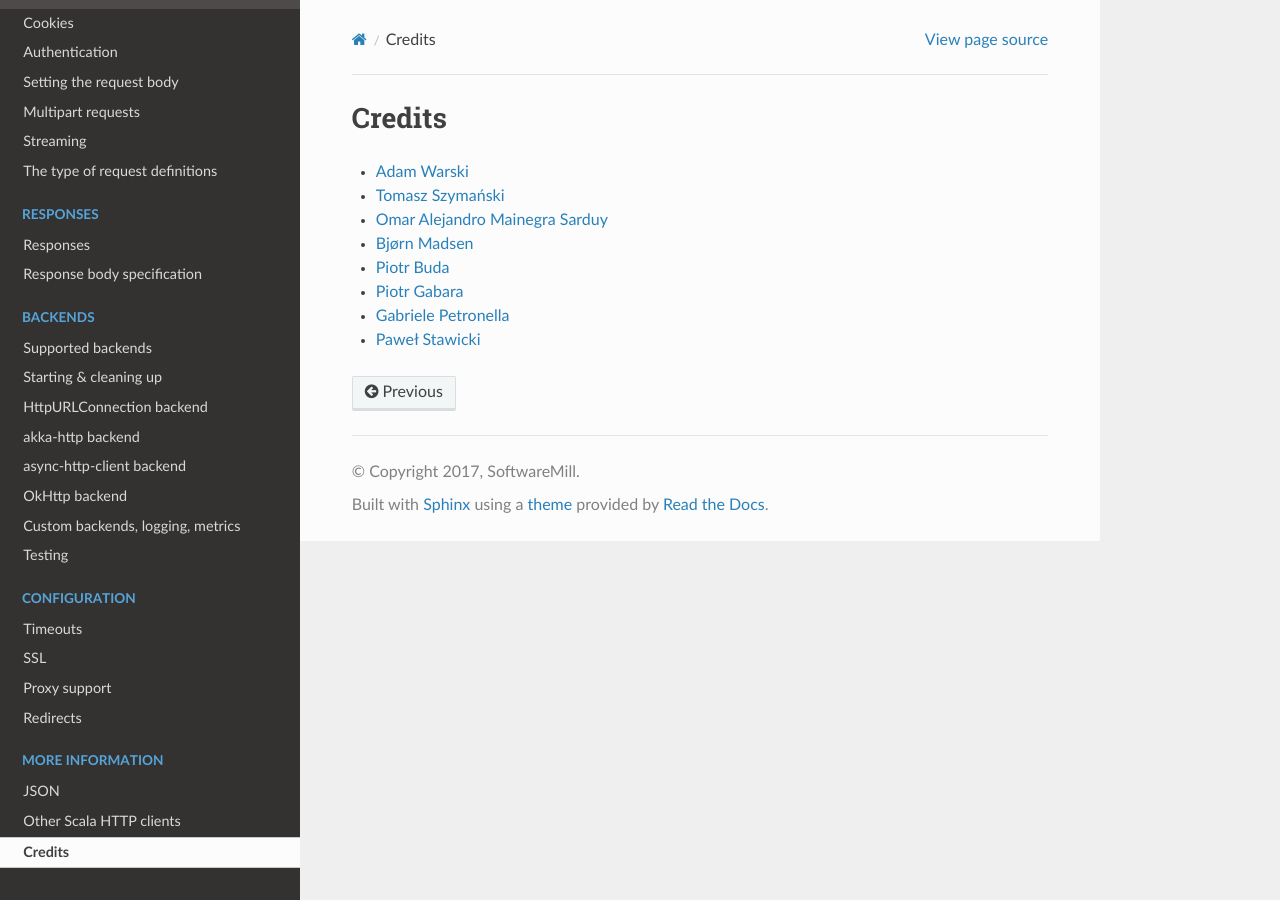
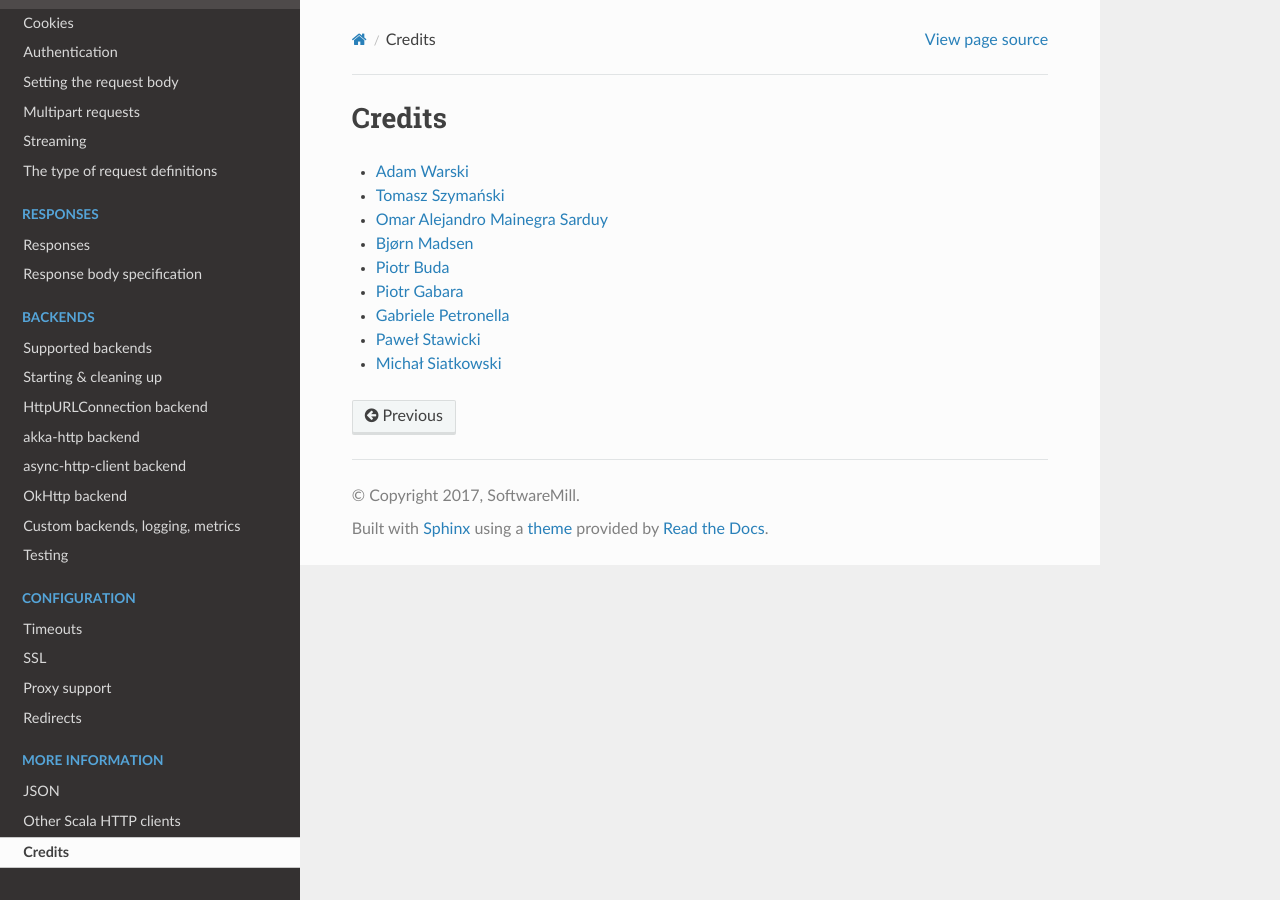
Before and after one commit to softwaremill/sttp, a Sphinx documentation site: the page built from docs/credits.rst, in a window 1280 px wide. Built offline with Sphinx 7.4.7 and the Read the Docs theme 2.0.0, drawn with Linux system fonts in a browser that asks for light colours.

Commit message:
code review fixes

```diff
--- a/docs/credits.rst
+++ b/docs/credits.rst
@@ -9,3 +9,4 @@ Credits
 * `Piotr Gabara <https://github.com/bhop>`_
 * `Gabriele Petronella <https://github.com/gabro>`_
 * `Paweł Stawicki <https://github.com/amorfis>`_
+* `Michał Siatkowski <https://github.com/atais>`_
```
Also changed, not shown: 1 other file.
